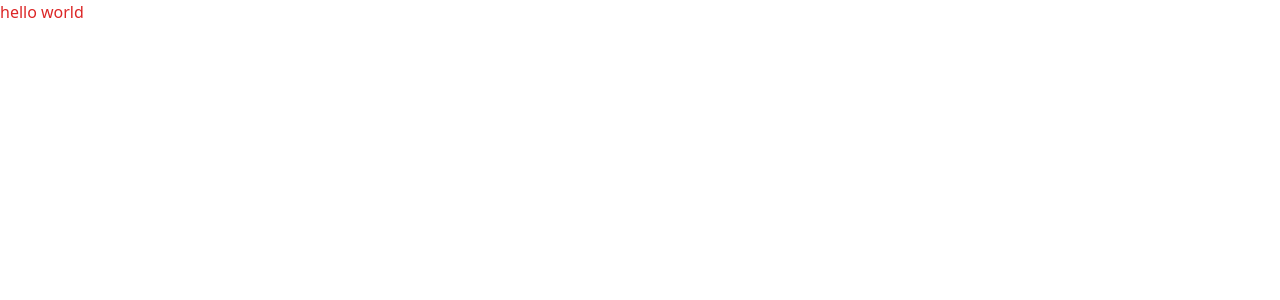
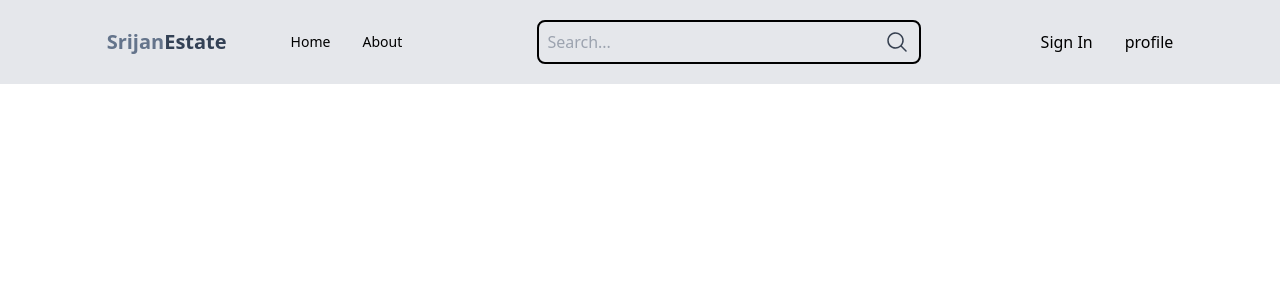
Before and after one commit to SrijanDas23/Real-Estate, a React (Vite) app in the folder client/: page / in a window 1280 px wide. Shown: the top 300 px of the page. Built offline with nearby package versions, Linux system fonts and the light colour scheme.

Commit message:
navbar
created a navbar component and made it responsive

```diff
--- a/client/package.json
+++ b/client/package.json
@@ -10,8 +10,10 @@
     "preview": "vite preview"
   },
   "dependencies": {
+    "@heroicons/react": "^2.1.1",
     "react": "^18.2.0",
-    "react-dom": "^18.2.0"
+    "react-dom": "^18.2.0",
+    "react-router-dom": "^6.22.3"
   },
   "devDependencies": {
     "@types/react": "^18.2.56",
--- a/client/src/App.jsx
+++ b/client/src/App.jsx
@@ -1,7 +1,25 @@
 import React from "react";
+import { BrowserRouter, Routes, Route } from "react-router-dom";
+import Home from "./pages/Home";
+import About from "./pages/About";
+import SignIn from "./pages/SignIn";
+import SignUp from "./pages/SignUp";
+import Profile from "./pages/Profile";
+import Navbar from "./components/Navbar";
 
 const App = () => {
-  return <div className="text-red-600">hello world</div>;
+  return (
+    <BrowserRouter>
+    <Navbar/>
+      <Routes>
+        <Route path="/" element={<Home />} />
+        <Route path="/sign-in" element={<SignIn />} />
+        <Route path="/sign-up" element={<SignUp />} />
+        <Route path="/about" element={<About />} />
+        <Route path="/profile" element={<Profile />} />
+      </Routes>
+    </BrowserRouter>
+  );
 };
 
 export default App;
--- /dev/null
+++ b/client/src/components/Navbar.jsx
@@ -0,0 +1,113 @@
+import React, { useState } from "react";
+import {
+  Bars3Icon,
+  XMarkIcon,
+  MagnifyingGlassIcon,
+} from "@heroicons/react/24/solid";
+import { Link } from "react-router-dom";
+import useMediaQuery from "../hooks/useMediaQuery";
+
+const Navbar = () => {
+  const flexBetween = "flex items-center justify-between";
+  const [isMenuToggled, setIsMenuToggled] = useState(false);
+  const isAboveMediumScreens = useMediaQuery("(min-width: 1060px)");
+
+  return (
+    <nav>
+      <div
+        className={` ${flexBetween} fixed top-0 z-40 w-full py-5 bg-gray-200`}
+      >
+        <div className={`${flexBetween} mx-auto w-5/6`}>
+          <div className={`flex w-full md:gap-16 xs:gap-3 smd:${flexBetween}`}>
+            {/* LEFT SIDE */}
+            <Link to="/">
+              <h1 className="font-bold text-xl flex">
+                <span className="text-slate-500">Srijan</span>
+                <span className="text-slate-700">Estate</span>
+              </h1>
+            </Link>
+            {/* RIGHT SIDE */}
+            {isAboveMediumScreens ? (
+              <div className={`${flexBetween} w-full`}>
+                <ul className={`${flexBetween} gap-8 text-sm`}>
+                  <Link to="/">
+                    <li className="hover:underline">Home</li>
+                  </Link>
+                  <Link to="/about">
+                    <li className="hover:underline">About</li>
+                  </Link>
+                </ul>
+                {/* search bar */}
+                <form className="relative ml-4">
+                  <input
+                    type="text"
+                    placeholder="Search..."
+                    className="p-2 bg-transparent rounded-lg border-2 border-black pr-8 focus:outline-none sm:w-96 md:w-96 lg:w-[600px]"
+                  />
+                  <div className="absolute inset-y-0 right-0 flex items-center pr-3 pointer-events-none">
+                    <MagnifyingGlassIcon className="h-6 w-6 text-gray-700" />
+                  </div>
+                </form>
+                <ul className={`${flexBetween} gap-8`}>
+                  <Link to="/sign-in">
+                    <li className="hover:underline">Sign In</li>
+                  </Link>
+                  <Link to="/profile">
+                    <li className="hover:underline">profile</li>
+                  </Link>
+                </ul>
+              </div>
+            ) : (
+              <button
+                className="rounded-full bg-gray-400 p-2"
+                onClick={() => setIsMenuToggled(!isMenuToggled)}
+              >
+                <Bars3Icon className="h-6 w-6 text-white" />
+              </button>
+            )}
+          </div>
+        </div>
+      </div>
+
+      {/* MOBILE MENU MODAL */}
+      {!isAboveMediumScreens && isMenuToggled && (
+        <div className="fixed bottom-0 right-0 z-40 h-full w-[300px] bg-gray-200 drop-shadow-xl">
+          {/* CLOSE ICON */}
+          <div className="flex justify-end p-12">
+            <button onClick={() => setIsMenuToggled(!isMenuToggled)}>
+              <XMarkIcon className="h-6 w-6 text-gray-600" />
+            </button>
+          </div>
+
+          {/* MENU ITEMS */}
+          <ul className="ml-[15%] flex flex-col gap-10 text-2xl">
+            <form className="relative ml-[-10rem]">
+              <input
+                type="text"
+                placeholder="Search..."
+                className="p-2 bg-transparent rounded-lg border-2 border-black pr-8 focus:outline-none w-[255px] ml-[153px]"
+              />
+              <div className="absolute inset-y-0 right-0 flex items-center pr-3 pointer-events-none">
+                <MagnifyingGlassIcon className="h-6 w-6 text-gray-700" />
+              </div>
+            </form>
+            <Link to="/">
+              <li className="hover:underline">home</li>
+            </Link>
+            <Link to="/about">
+              <li className="hover:underline">about</li>
+            </Link>
+            <Link to="/sign-in">
+              <li className="hover:underline">Sign In</li>
+            </Link>
+            <Link to="/profile">
+              <li className="hover:underline">profile</li>
+            </Link>
+          </ul>
+        </div>
+      )}
+    </nav>
+  );
+};
+
+export default Navbar;
--- /dev/null
+++ b/client/src/hooks/useMediaQuery.js
@@ -0,0 +1,18 @@
+import { useState, useEffect } from "react";
+const useMediaQuery = (query) => {
+  const [matches, setMatches] = useState(false);
+
+  useEffect(() => {
+    const media = window.matchMedia(query);
+    if (media.matches !== matches) {
+      setMatches(media.matches);
+    }
+    const listener = () => setMatches(media.matches);
+    window.addEventListener("resize", listener);
+    return () => window.removeEventListener("resize", listener);
+  }, [matches, query]);
+
+  return matches;
+};
+
+export default useMediaQuery;
--- /dev/null
+++ b/client/src/pages/About.jsx
@@ -0,0 +1,7 @@
+import React from "react";
+
+const About = () => {
+  return <div>About</div>;
+};
+
+export default About;
--- /dev/null
+++ b/client/src/pages/Home.jsx
@@ -0,0 +1,7 @@
+import React from "react";
+
+const Home = () => {
+  return <div>Home</div>;
+};
+
+export default Home;
--- /dev/null
+++ b/client/src/pages/Profile.jsx
@@ -0,0 +1,7 @@
+import React from "react";
+
+const Profile = () => {
+  return <div>Profile</div>;
+};
+
+export default Profile;
--- /dev/null
+++ b/client/src/pages/SignIn.jsx
@@ -0,0 +1,7 @@
+import React from "react";
+
+const SignIn = () => {
+  return <div>SignIn</div>;
+};
+
+export default SignIn;
--- /dev/null
+++ b/client/src/pages/SignUp.jsx
@@ -0,0 +1,7 @@
+import React from "react";
+
+const SignUp = () => {
+  return <div>SignUp</div>;
+};
+
+export default SignUp;
--- a/client/tailwind.config.js
+++ b/client/tailwind.config.js
@@ -2,7 +2,30 @@
 export default {
   content: ["./index.html", "./src/**/*.{js,ts,jsx,tsx}"],
   theme: {
-    extend: {},
+    extend: {
+      colors: {
+        "gray-20": "#F8F4EB",
+        "gray-50": "#EFE6E6",
+        "gray-100": "#DFCCCC",
+        "gray-500": "#5E0000",
+        "primary-100": "#FFE1E0",
+        "primary-300": "#FFA6A3",
+        "primary-500": "#FF6B66",
+        "secondary-400": "#FFCD5B",
+        "secondary-500": "#FFC132",
+      },
+      fontFamily: {
+        dmsans: ["DM Sans", "sans-serif"],
+        montserrat: ["Montserrat", "sans-serif"],
+      },
+    },
+    screens: {
+      xs: "300px",
+      smd: "370px",
+      sm: "768px",
+      md: "1060px",
+      lg: "1320px",
+    },
   },
   plugins: [],
 };
```
Also changed, not shown: 1 other file (tests, documents, lock files or other folders).
